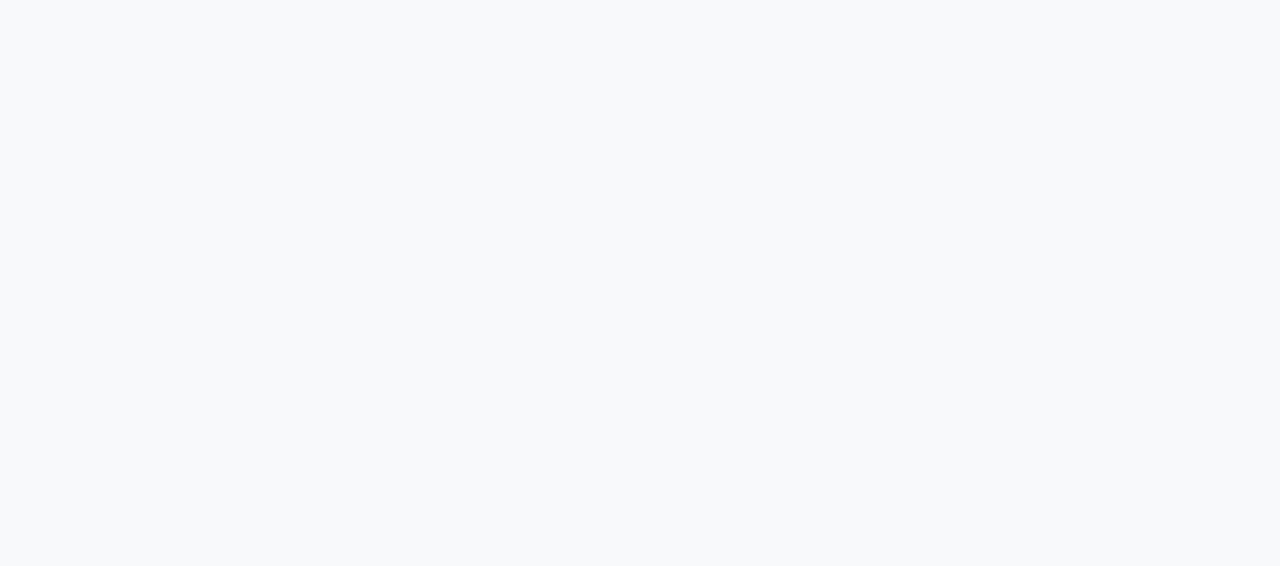
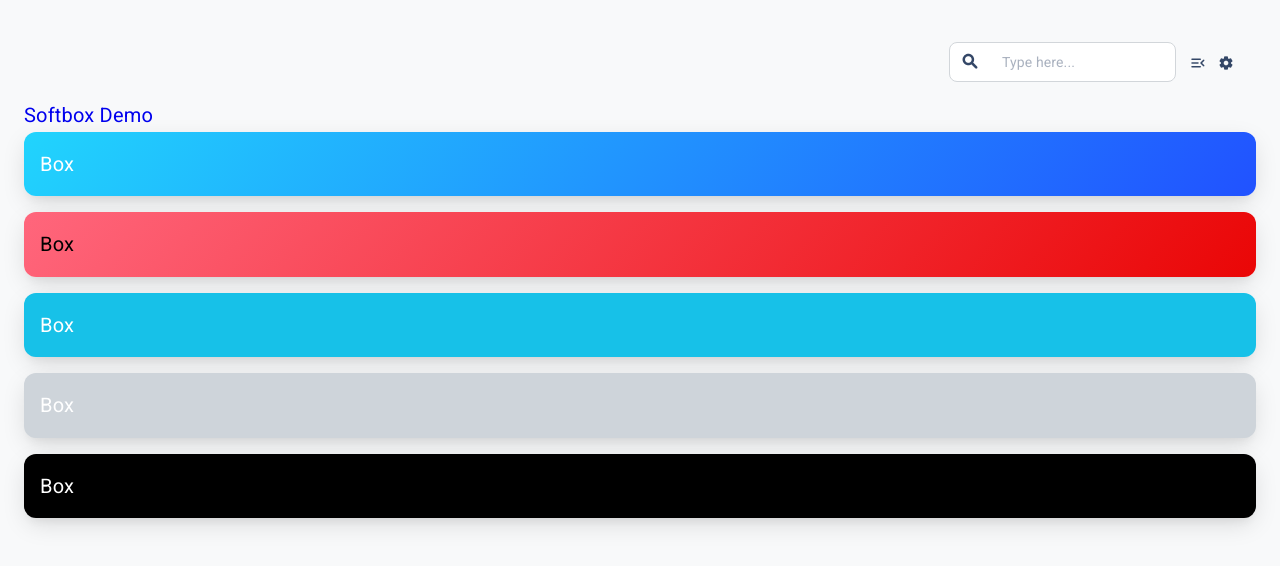
Before and after one commit to wienans/quadcoach, a React (Vite) app in the folder client/: page /componentsTest in a window 1280 px wide. Before the commit this address had no page. Shown: the top 566 px of the page. Built offline with nearby package versions, Linux system fonts and the light colour scheme.

Commit message:
SoftBox cleaning, grey colors delete - for easy typing, creating components testpage

```diff
--- a/client/src/components/SoftBox/SoftBoxRoot.tsx
+++ b/client/src/components/SoftBox/SoftBoxRoot.tsx
@@ -37,15 +37,15 @@ export enum NormalColors {
 }
 
 export enum GreyColors {
-    grey100 = "grey-100",
-    grey200 = "grey-200",
-    grey300 = "grey-300",
-    grey400 = "grey-400",
-    grey500 = "grey-500",
-    grey600 = "grey-600",
-    grey700 = "grey-700",
-    grey800 = "grey-800",
-    grey900 = "grey-900",
+    grey100 = "grey100",
+    grey200 = "grey200",
+    grey300 = "grey300",
+    grey400 = "grey400",
+    grey500 = "grey500",
+    grey600 = "grey600",
+    grey700 = "grey700",
+    grey800 = "grey800",
+    grey900 = "grey900",
 }
 
 export type SoftBoxColors = NormalColors | GreyColors
@@ -66,9 +66,9 @@ export function getPaletteColorForGreyColors(color: GreyColors, palette: Palette
     return greyColors.get(color)
 }
 
-export function getPaletteColorForSoftBoxColors(color: SoftBoxColors, palette: Palette): string | undefined {
-    const greyColor = Object.entries(GreyColors).find(([key]) => key === color.toString())?.[1]
-    const normalColor = Object.entries(NormalColors).find(([key]) => key === color.toString())?.[1]
+export function getPaletteColorForSoftBoxColors(color: string, palette: Palette): string | undefined {
+    const greyColor = Object.entries(GreyColors).find(([key]) => key === color)?.[1]
+    const normalColor = Object.entries(NormalColors).find(([key]) => key === color)?.[1]
     if (greyColor) {
         return getPaletteColorForGreyColors(greyColor, palette);
     }
@@ -95,9 +95,6 @@ export type OwnerState = {
     variant?: Variant;
     bgColor?: Gradients | SoftBoxColors | string;
     color?: string;
-    // color: ResponsiveStyleValue<string[] | Property.Color | undefined> |
-    // ((theme: Theme) => ResponsiveStyleValue<string[] | Property.Color | undefined>);
-    // color?: string[] | Property.Color | Property.Color[] | undefined;
     borderRadius?:
     ResponsiveStyleValue<
         Property.BorderRadius<string | number>
@@ -122,21 +119,18 @@ export default styled(Box)<SoftBoxRootProps>(({ theme, ownerState }) => {
     const { borderRadius: radius } = borders;
 
     // background value
-    let backgroundValue: Property.Background | undefined;
-
+    let backgroundValue: Property.Background | undefined = bgColor;
     if (variant === "gradient") {
         const gradient = Object.values(Gradients).find(v => v === bgColor)
         backgroundValue = gradient
             ? linearGradient(gradients[gradient].main, gradients[gradient].state)
             : white.main;
-    } else if (typeof bgColor === "string") {
-        backgroundValue = bgColor;
     } else if (bgColor) {
-        backgroundValue = getPaletteColorForSoftBoxColors(bgColor, palette);
+        const paletteColor = getPaletteColorForSoftBoxColors(bgColor, palette);
+        backgroundValue = paletteColor ? paletteColor : bgColor;
     }
 
     // color value
-    // let colorValue: Property.Color | string[] | Property.Color[] | undefined = color;
     let colorValue: string[] | Property.Color | Property.Color[] | undefined = color ? [color] : undefined;
     const greyColor = color ? Object.entries(GreyColors).find(([key]) => key === color)?.[1] : undefined;
     const normalColor = color ? Object.entries(NormalColors).find(([key]) => key === color)?.[1] : undefined
@@ -147,20 +141,15 @@ export default styled(Box)<SoftBoxRootProps>(({ theme, ownerState }) => {
         colorValue = palette[normalColor].main;
     }
 
-    // borderRadius value
+    // border radius
     let borderRadiusValue: (string | (string & {}))[] | Property.BorderRadius<string | number> | NonNullable<Property.BorderRadius<string | number> | undefined>[] | undefined
-        = undefined// radius[borderRadius]; //borderRadius;
-
+        = undefined
     const validBorderRadius = borderRadius ? Object.entries(ValidBorderRadius).find(([key]) => key === borderRadius)?.[1] : undefined
     if (validBorderRadius) {
         borderRadiusValue = radius[validBorderRadius]
     }
 
-    // if (validBorderRadius.find((el) => el === borderRadius)) {
-    //     borderRadiusValue = radius[borderRadius];
-    // }
-
-    // boxShadow value
+    // box shadow
     let boxShadowValue: Property.BoxShadow | undefined = shadow//boxShadows[shadow]//boxShadows;
     const existingValidBoxShadow = shadow ? Object.entries(boxShadows).find(([key]) => key === shadow)?.[1] : undefined;
     if (existingValidBoxShadow) {
@@ -178,10 +167,6 @@ export default styled(Box)<SoftBoxRootProps>(({ theme, ownerState }) => {
         }
     }
 
-    // if (validBoxShadows.find((el) => el === shadow)) {
-    //     boxShadowValue = boxShadows[shadow];
-    // }
-
     return {
         opacity,
         background: backgroundValue,
--- /dev/null
+++ b/client/src/pages/ComponentsTest/ComponentsTest.tsx
@@ -0,0 +1,72 @@
+import { SoftBox } from "../../components";
+import { Gradients, GreyColors, NormalColors } from "../../components/SoftBox/SoftBoxRoot";
+
+const ComponentsTest = (): JSX.Element => {
+
+    return (
+        <>
+            <a href="https://www.creative-tim.com/learning-lab/react/box/soft-ui-dashboard/" target="_blank">Softbox Demo</a>
+            <SoftBox
+                color="white"
+                bgColor="info"
+                variant="gradient"
+                borderRadius="lg"
+                shadow="lg"
+                opacity={1}
+                p={2}
+            >
+                Box
+            </SoftBox>
+            <SoftBox
+                color="black"
+                bgColor={Gradients.error}
+                variant="gradient"
+                borderRadius="lg"
+                shadow="lg"
+                opacity={1}
+                p={2}
+                my={2}
+            >
+                Box
+            </SoftBox>
+            <SoftBox
+                color="white"
+                bgColor="info"
+                variant="contained"
+                borderRadius="lg"
+                shadow="lg"
+                opacity={1}
+                p={2}
+                my={2}
+            >
+                Box
+            </SoftBox>
+            <SoftBox
+                color="white"
+                bgColor={GreyColors.grey400}
+                variant="contained"
+                borderRadius="lg"
+                shadow="lg"
+                opacity={1}
+                p={2}
+                my={2}
+            >
+                Box
+            </SoftBox>
+            <SoftBox
+                color="white"
+                bgColor={NormalColors.black}
+                variant="contained"
+                borderRadius="lg"
+                shadow="lg"
+                opacity={1}
+                p={2}
+                my={2}
+            >
+                Box
+            </SoftBox>
+        </>
+    );
+}
+
+export default ComponentsTest;
--- /dev/null
+++ b/client/src/pages/ComponentsTest/index.ts
@@ -0,0 +1 @@
+export { default } from "./ComponentsTest"
--- a/client/src/pages/routes.tsx
+++ b/client/src/pages/routes.tsx
@@ -1,7 +1,7 @@
 const routes = [
     {
         path: "/",
-        async lazy () {
+        async lazy() {
             const Layout = (await import("../components/Layout")).default;
             return {
                 element: <Layout />,
@@ -10,7 +10,7 @@ const routes = [
         children: [
             {
                 index: true,
-                async lazy () {
+                async lazy() {
                     const ExerciseList = (await import("./ExerciseList")).default;
                     return {
                         element: <ExerciseList />,
@@ -20,7 +20,7 @@ const routes = [
             // For future, we might have a dashboard on home instead of list of only exercise
             {
                 path: "/exercises",
-                async lazy () {
+                async lazy() {
                     const ExerciseList = (await import("./ExerciseList")).default;
                     return {
                         element: <ExerciseList />,
@@ -29,7 +29,7 @@ const routes = [
             },
             {
                 path: "/exercises/add",
-                async lazy () {
+                async lazy() {
                     const AddExercise = (await import("./AddExercise")).default;
                     return {
                         element: <AddExercise />,
@@ -38,7 +38,7 @@ const routes = [
             },
             {
                 path: "/exercises/:id",
-                async lazy () {
+                async lazy() {
                     const Exercise = (await import("./Exercise")).default;
                     return {
                         element: <Exercise />,
@@ -47,10 +47,19 @@ const routes = [
             },
             {
                 path: "/exercises/:id/update",
-                async lazy () {
+                async lazy() {
                     const UpdateExercise = (await import("./UpdateExercise")).default;
                     return {
                         element: <UpdateExercise />,
+                    };
+                },
+            },
+            {
+                path: "/componentsTest",
+                async lazy() {
+                    const ComponentsTest = (await import("./ComponentsTest")).default;
+                    return {
+                        element: <ComponentsTest />,
                     };
                 },
             }
```
Also changed, not shown: client/src/components/SoftBox/index.tsx (+2 -16 lines).
